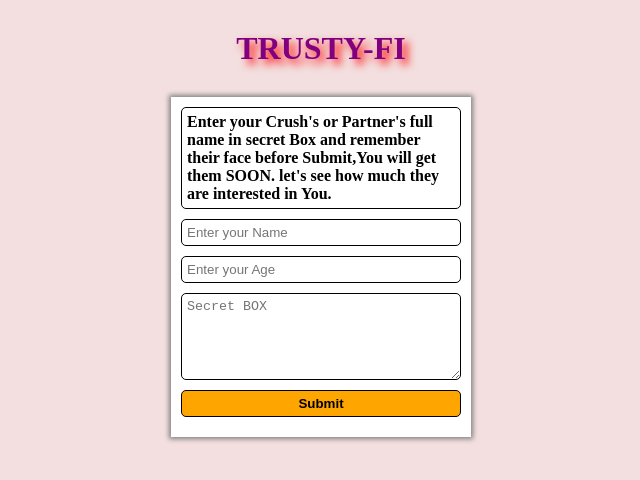
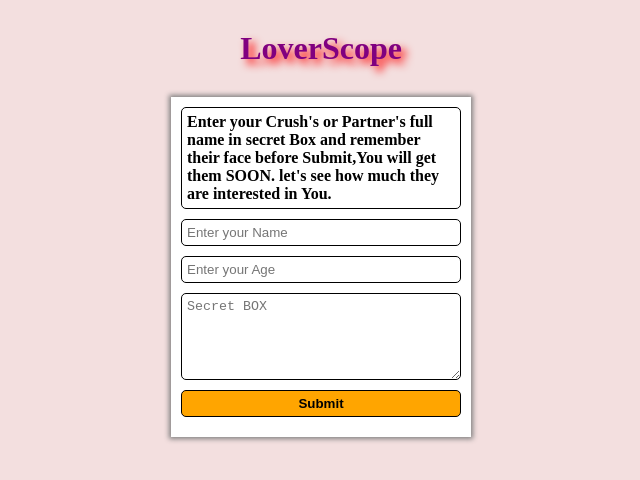
Before and after one commit to DevloverOP/games, a plain HTML site: page index.html in a window 1280 px wide. Shown: the whole page, without its empty margins (319-959 px from the left). Drawn offline with Linux system fonts and the light colour scheme.

Commit message:
Update index.html
Doneupd

```diff
--- a/index.html
+++ b/index.html
@@ -4,7 +4,7 @@
     <meta charset="UTF-8" />
     <meta http-equiv="X-UA-Compatible" content="IE=edge" />
     <meta name="viewport" content="width=device-width, initial-scale=1.0" />
-    <title>TRUSTY-FI</title>
+    <title>LoverScope</title>
     <style>
       * {
         box-sizing: border-box;
@@ -60,7 +60,7 @@
     </style>
   </head>
   <body>
-    <h1>TRUSTY-FI</h1>
+    <h1>LoverScope</h1>
     <form id="container">
       <p>Enter your Crush's or Partner's full name in secret Box and remember their face before Submit,You will get them SOON. let's see how much they are interested in You.</p>
       <input type="text" id="name" placeholder="Enter your Name" required />
```
